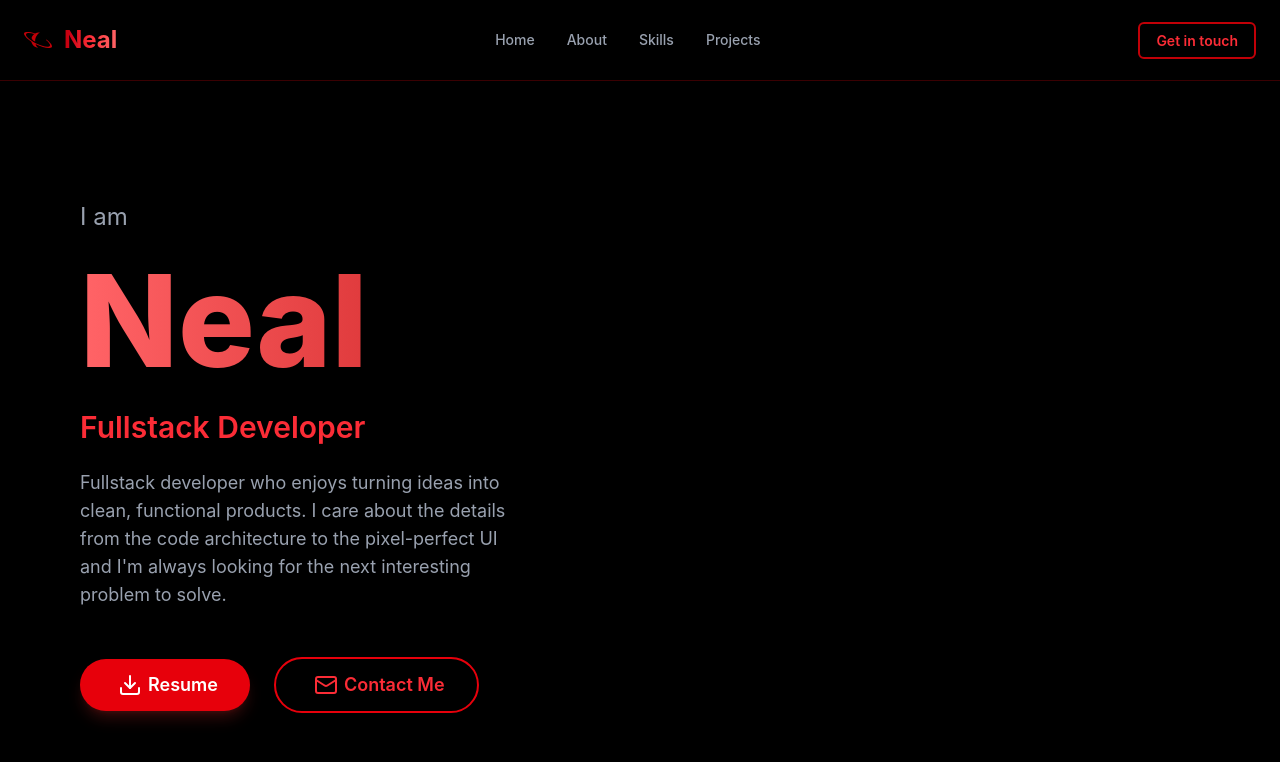
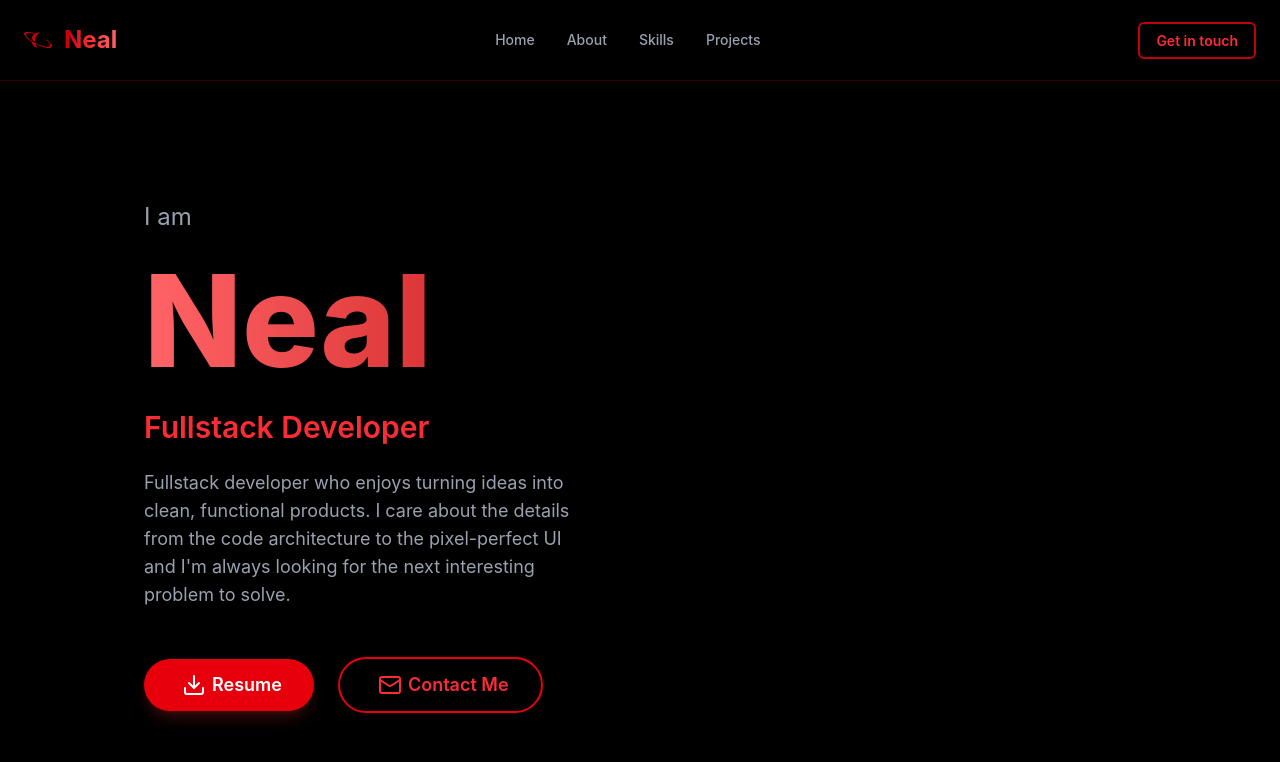
Before and after one commit to ThomasDelamort/portfolio, a React (Vite) app in the folder frontend/: page / in a window 1280 px wide. Shown: the top 762 px of the page. Built offline with nearby package versions, Linux system fonts and the light colour scheme.

Commit message:
adhd ocd thing

```diff
--- a/frontend/src/pages/hero/Hero.jsx
+++ b/frontend/src/pages/hero/Hero.jsx
@@ -3,7 +3,7 @@
 const Hero = () => {
   return (
     <>
-      <div className="max-w-6xl mx-auto px-4 mt-30">
+      <div className="max-w-5xl mx-auto px-4 mt-30">
         <div className="space-y-6">
           <p className="text-gray-400 text-2xl">I am</p>
           <h1 className="text-9xl font-extrabold bg-linear-to-r from-red-400 via-red-700 to-red-900 bg-clip-text text-transparent">
```
